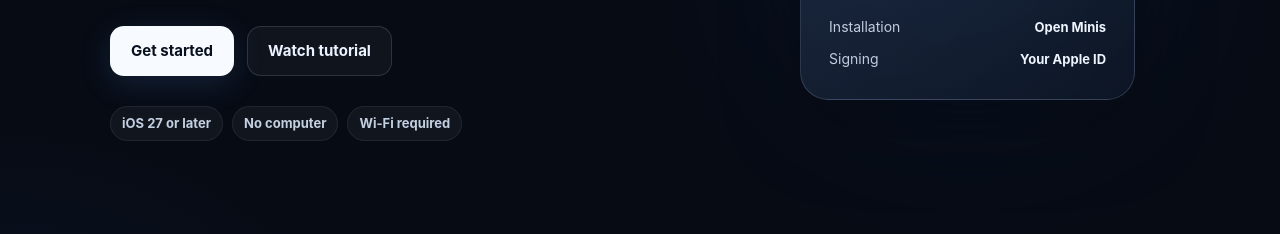
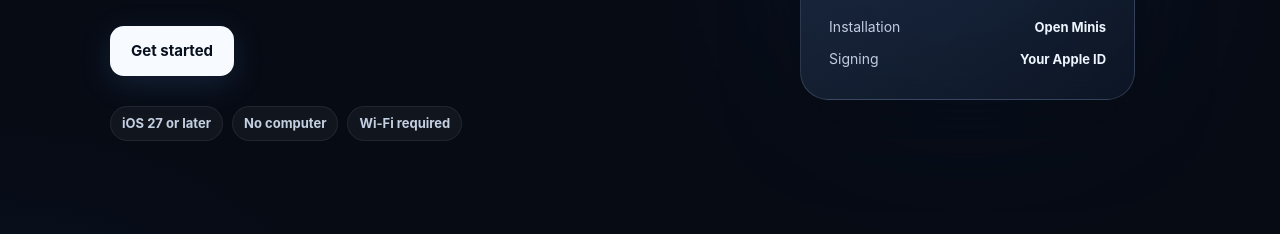
Before and after one commit to amaazawas-alt/Esign-install-Chengdu-Railway-Bureau-, a plain HTML site: page ios27-esign/index.html in a window 1280 px wide. Shown: the part 430-664 px from the top of the page. Drawn offline with Linux system fonts and the light colour scheme.

Commit message:
Remove third-party tutorial link from ESign guide

```diff
--- a/ios27-esign/index.html
+++ b/ios27-esign/index.html
@@ -57,7 +57,7 @@
         <div class="eyebrow">The no-computer guide</div>
         <h1 id="hero-title">ESign on iOS.<br><span>Made simple.</span></h1>
         <p class="lead">Install ESign and sign IPA files right on your iPhone or iPad using your Apple ID.</p>
-        <div class="hero-actions"><a class="button primary" href="#setup">Get started</a><a class="button secondary" href="https://www.youtube.com/watch?v=RI_54-iOK9o" target="_blank" rel="noopener noreferrer">Watch tutorial</a></div>
+        <div class="hero-actions"><a class="button primary" href="#setup">Get started</a></div>
         <div class="pills" aria-label="Requirements"><span class="pill">iOS 27 or later</span><span class="pill">No computer</span><span class="pill">Wi-Fi required</span></div>
       </div>
       <div class="visual" aria-label="ESign app details"><div class="visual-card">
```
